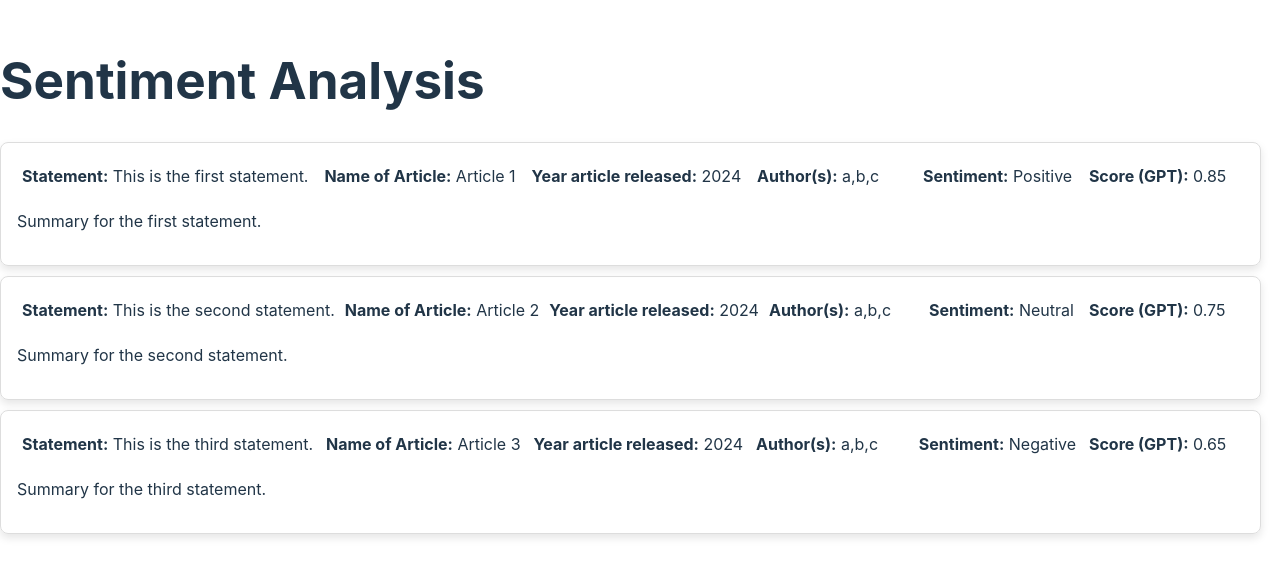
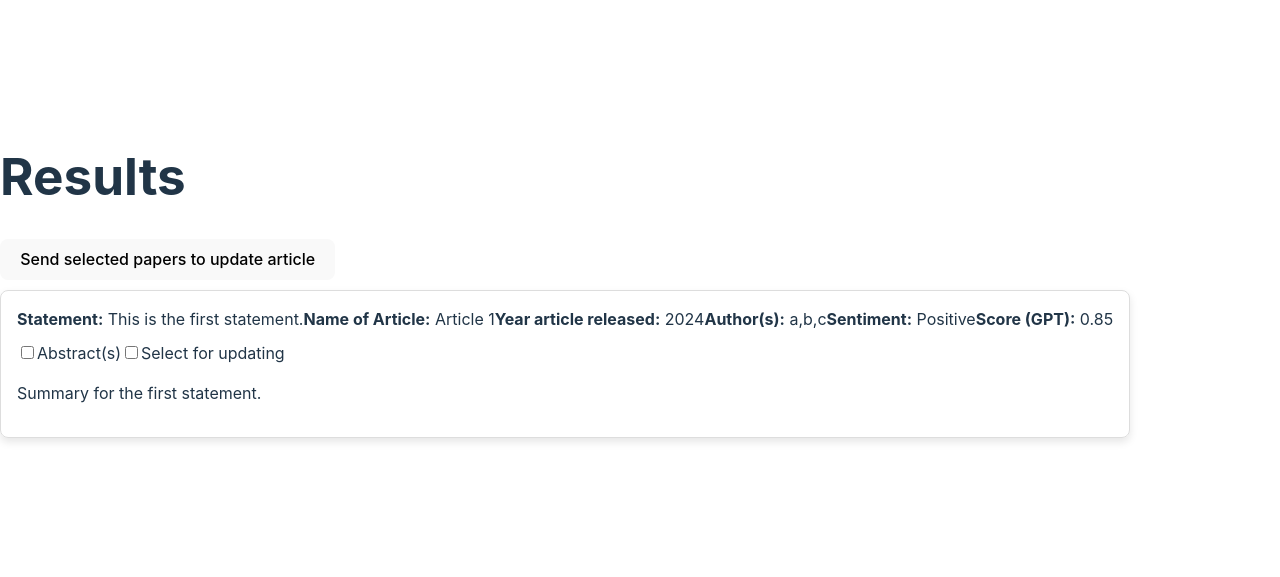
Before and after one commit to ajiayi-debug/referencesfinder, a React (Vite) app in the folder update_article/: page / in a window 1280 px wide. Shown: the part 119-696 px from the top of the page. Built offline with nearby package versions, Linux system fonts and the light colour scheme.

Commit message:
updating frontend

```diff
--- a/update_article/src/App.jsx
+++ b/update_article/src/App.jsx
@@ -1,51 +1,48 @@
-import React from 'react';
+// App.jsx
+import React, { useState } from 'react';
 import CardComponent from './components/CardComponent';
 
 function App() {
+  const [selectedCards, setSelectedCards] = useState([]);
+
   const cardDataList = [
     {
+      id: 1,
       statement: "This is the first statement.",
       articleName: "Article 1",
-      date:"2024",
-      authors:"a,b,c",
+      date: "2024",
+      authors: "a,b,c",
       sentiment: "Positive",
       score: "0.85",
       summary: "Summary for the first statement.",
+      details: [
+        { field: "Field 1", value: "Detail 1" },
+        { field: "Field 2", value: "Detail 2" }
+      ]
     },
-    {
-      statement: "This is the second statement.",
-      articleName: "Article 2",
-      date:"2024",
-      authors:"a,b,c",
-      sentiment: "Neutral",
-      score: "0.75",
-      summary: "Summary for the second statement.",
-    },
-    {
-      statement: "This is the third statement.",
-      articleName: "Article 3",
-      date:"2024",
-      authors:"a,b,c",
-      sentiment: "Negative",
-      score: "0.65",
-      summary: "Summary for the third statement.",
-    },
-    // Add more items as needed
+    // Additional cards here
   ];
+
+  const handleSelectChange = (id, isSelected) => {
+    setSelectedCards(prevSelected =>
+      isSelected ? [...prevSelected, id] : prevSelected.filter(cardId => cardId !== id)
+    );
+  };
+
+  const handleSendToBackend = () => {
+    console.log("Selected papers for updating:", selectedCards);
+    // Example: fetch('/api/sendCards', { method: 'POST', body: JSON.stringify(selectedCards) });
+  };
 
   return (
     <div>
-      <h1>Sentiment Analysis</h1>
-      {cardDataList.map((data, index) => (
+      <h1>Results</h1>
+      <button onClick={handleSendToBackend}>Send selected papers to update article</button>
+      {cardDataList.map((data) => (
         <CardComponent
-          key={index}  // Unique key for each card
-          statement={data.statement}
-          articleName={data.articleName}
-          date={data.date}
-          authors={data.authors}
-          sentiment={data.sentiment}
-          score={data.score}
-          summary={data.summary}
+          key={data.id}
+          {...data}
+          onSelectChange={(isSelected) => handleSelectChange(data.id, isSelected)}
         />
       ))}
     </div>
--- a/update_article/src/components/CardComponent.css
+++ b/update_article/src/components/CardComponent.css
@@ -3,7 +3,7 @@
     padding: 16px;
     border-radius: 8px;
     margin: 10px 0;
-    box-shadow: 0px 4px 8px rgba(0, 0, 0, 0.1);
+    box-shadow: 0px 4px 8px #0000001a;
   }
 
   .card-header {
--- a/update_article/src/components/CardComponent.jsx
+++ b/update_article/src/components/CardComponent.jsx
@@ -1,22 +1,86 @@
-import React from 'react';
+// CardComponent.jsx
+import React, { useState } from 'react';
 import './CardComponent.css';
 
-const CardComponent = ({ statement, articleName,date,authors, sentiment, score, summary }) => {
+const CardComponent = ({
+  statement,
+  articleName,
+  date,
+  authors,
+  sentiment,
+  score,
+  summary,
+  details = [],
+  onSelectChange
+}) => {
+  const [isManual, setIsManual] = useState(false); // For toggling between summary and details
+  const [isSelected, setIsSelected] = useState(false); // For selecting the card for processing
+
+  // Handle manual toggle
+  const handleManualToggle = () => {
+    setIsManual(!isManual);
+  };
+
+  // Handle select checkbox
+  const handleSelectChange = () => {
+    setIsSelected(!isSelected);
+    onSelectChange(!isSelected); // Notify parent of selection change
+  };
+
   return (
     <div className="card">
       <div className="card-header">
-        <div className="card-field"><strong>Statement:</strong> {statement}</div>
-        <div className="card-field"><strong>Name of Article:</strong> {articleName}</div>
-        <div className="card-field"><strong>Year article released:</strong> {date}</div>
-        <div className="card-field"><strong>Author(s):</strong> {authors}</div>
-        <div className="card-field"><strong>Sentiment:</strong> {sentiment}</div>
-        <div className="card-field"><strong>Score (GPT):</strong> {score}</div>
+        <div><strong>Statement:</strong> {statement}</div>
+        <div><strong>Name of Article:</strong> {articleName}</div>
+        <div><strong>Year article released:</strong> {date}</div>
+        <div><strong>Author(s):</strong> {authors}</div>
+        <div><strong>Sentiment:</strong> {sentiment}</div>
+        <div><strong>Score (GPT):</strong> {score}</div>
       </div>
+
+      <div className="card-options">
+        {/* Manual toggle button */}
+        <label>
+          <input
+            type="checkbox"
+            checked={isManual}
+            onChange={handleManualToggle}
+          />
+          Abstract(s)
+        </label>
+
+        {/* Select for processing checkbox */}
+        <label>
+          <input
+            type="checkbox"
+            checked={isSelected}
+            onChange={handleSelectChange}
+          />
+          Select for updating
+        </label>
+      </div>
+
       <div className="card-body">
-        <p>{summary}</p>
-        <div className="hover-info">
-          Hover here to see the chunk it comes from.
-        </div>
+        {isManual && details.length > 0 ? (
+          <table className="details-table">
+            <thead>
+              <tr>
+                <th>Field</th>
+                <th>Value</th>
+              </tr>
+            </thead>
+            <tbody>
+              {details.map((detail, index) => (
+                <tr key={index}>
+                  <td>{detail.field}</td>
+                  <td>{detail.value}</td>
+                </tr>
+              ))}
+            </tbody>
+          </table>
+        ) : (
+          <p>{summary}</p>
+        )}
       </div>
     </div>
   );
```
Also changed, not shown: 1 other file (tests, documents, lock files or other folders).
